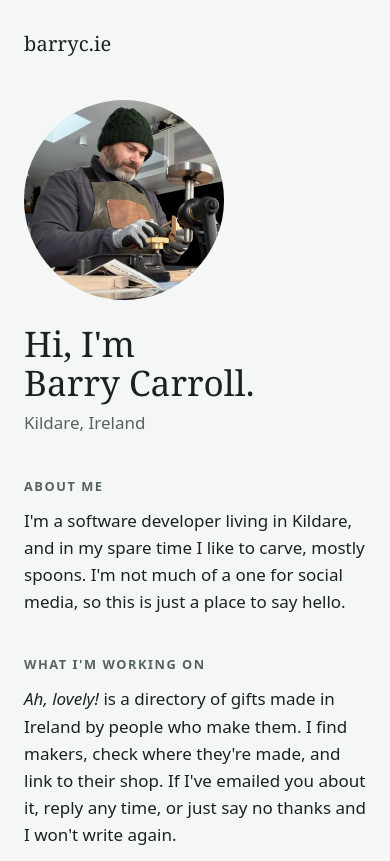
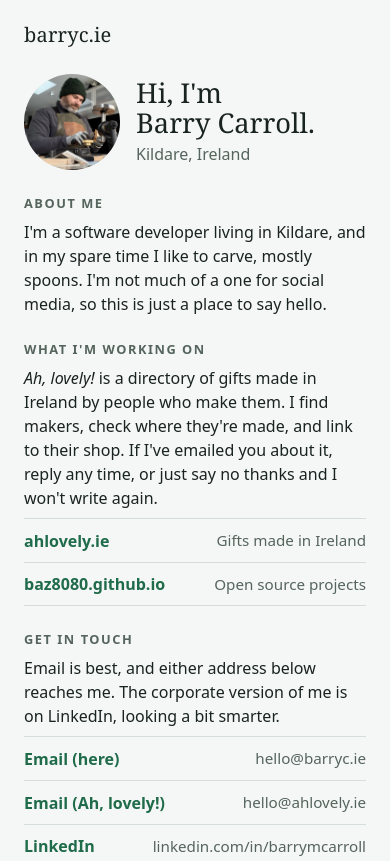
Before and after one commit to baz8080/barryc-ie, a plain HTML site: page index.html in a window 390 px wide. Shown: the top 861 px of the page. Drawn offline with Linux system fonts and the light colour scheme.

Commit message:
Tighten the page for phones and make emails tappable (#3)
The photo sits beside the name on phones, spacing and type are a
notch smaller, both email addresses are mailto links, every row is at
least 44px tall, and each footer sentence has its own line.


Claude-Session: https://claude.ai/code/session_01G2aCEAgYcpLq4JTYfxnEmE

Co-authored-by: Claude <noreply@anthropic.com>

```diff
--- a/index.html
+++ b/index.html
@@ -27,29 +27,30 @@
 * { box-sizing: border-box; }
 body {
   background: var(--bg); color: var(--fg);
-  font: 17px/1.6 var(--sans);
+  font: 16px/1.5 var(--sans);
   padding-left: max(16px, env(safe-area-inset-left, 0px));
   padding-right: max(16px, env(safe-area-inset-right, 0px));
-  padding-block: 20px 48px;
+  padding-block: 12px 32px;
 }
-.wrap { max-width: 640px; margin: 0 auto; display: grid; gap: 40px; }
-header { display: flex; justify-content: space-between; align-items: center; gap: 16px; }
+.wrap { max-width: 640px; margin: 0 auto; display: grid; gap: 24px; }
+header { display: flex; align-items: center; }
 .mark { font-family: var(--serif); font-size: 1.25rem; font-weight: 500; letter-spacing: .01em; }
-.intro { display: grid; grid-template-columns: 1fr; gap: 24px; align-items: center; }
+.intro { display: grid; grid-template-columns: 96px 1fr; gap: 16px; align-items: center; }
 @media (min-width: 560px) { .intro { grid-template-columns: 200px 1fr; gap: 36px; } }
-.photo { aspect-ratio: 1; max-width: 200px; width: 100%; border-radius: 50%; background: var(--photo-bg); display: grid; place-items: center; overflow: hidden; }
+.photo { aspect-ratio: 1; width: 100%; border-radius: 50%; background: var(--photo-bg); display: grid; place-items: center; overflow: hidden; }
 .photo img { width: 100%; height: 100%; object-fit: cover; display: block; }
-h1 { font: 400 clamp(2.2rem, 7vw, 3.1rem)/1.1 var(--serif); margin: 0 0 8px; text-wrap: balance; }
+h1 { font: 400 clamp(1.6rem, 7vw, 3.1rem)/1.1 var(--serif); margin: 0 0 4px; text-wrap: balance; }
 .where { color: var(--muted); margin: 0; }
-section { display: grid; gap: 12px; }
+section { display: grid; gap: 8px; }
 h2 { font: 600 .8rem var(--sans); letter-spacing: .12em; text-transform: uppercase; color: var(--muted); margin: 0; }
 p { margin: 0; max-width: 65ch; }
-.cards { display: grid; gap: 12px; }
-.link { display: flex; justify-content: space-between; gap: 16px; align-items: baseline; padding: 14px 0; border-top: 1px solid var(--line); text-decoration: none; color: inherit; }
+.cards { display: grid; }
+.link { display: flex; justify-content: space-between; gap: 16px; align-items: center; min-height: 44px; padding: 8px 0; border-top: 1px solid var(--line); text-decoration: none; color: inherit; }
 .link:last-child { border-bottom: 1px solid var(--line); }
+@media (hover: hover) { .link:hover span { color: var(--fg); } }
 .link b { font-weight: 600; color: var(--accent); }
 .link span { color: var(--muted); font-size: .95rem; text-align: right; min-width: 0; }
-footer { color: var(--muted); font-size: .9rem; border-top: 1px solid var(--line); padding-top: 16px; }
+footer { color: var(--muted); font-size: .75rem; }
 </style>
 </head>
 <body>
@@ -87,12 +88,13 @@ footer { color: var(--muted); font-size: .9rem; border-top: 1px solid var(--line
     <h2>Get in touch</h2>
     <p>Email is best, and either address below reaches me. The corporate version of me is on LinkedIn, looking a bit smarter.</p>
     <div class="cards">
-      <div class="link"><b>Email</b><span>hello@barryc.ie<br>hello@ahlovely.ie</span></div>
+      <a class="link" href="mailto:hello@barryc.ie"><b>Email (here)</b><span>hello@barryc.ie</span></a>
+      <a class="link" href="mailto:hello@ahlovely.ie"><b>Email (Ah, lovely!)</b><span>hello@ahlovely.ie</span></a>
       <a class="link" href="https://www.linkedin.com/in/barrymcarroll" rel="noopener"><b>LinkedIn</b><span>linkedin.com/in/barrymcarroll</span></a>
     </div>
   </section>
 
-  <footer>&copy; 2026 Barry Carroll. No cookies and no popup asking you to accept them.<br>The site only collects basic, privacy-first visit counts.</footer>
+  <footer>&copy; 2026 Barry Carroll.<br>No cookies and no popup asking you to accept them.<br>The site only collects basic, privacy-first visit counts.</footer>
 </div>
 </body>
 </html>
```
